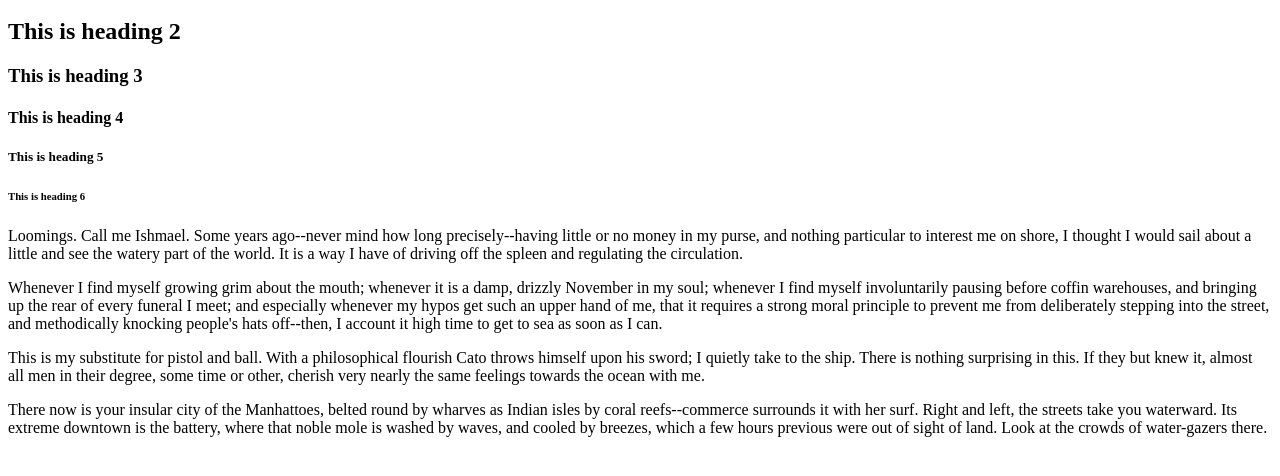
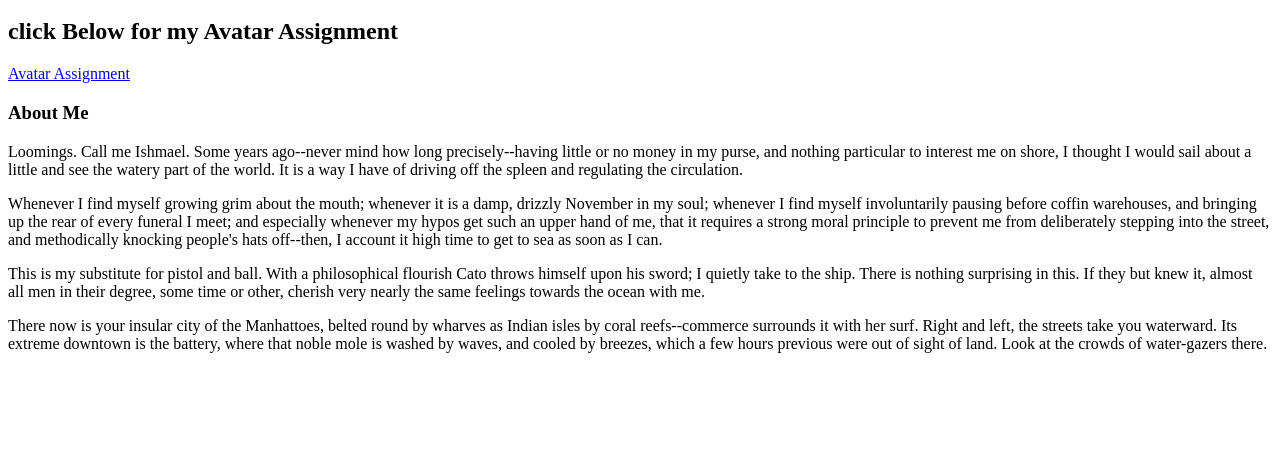
Before and after one commit to jhoffmanbcc/jhoffmanbcc.github.io, a plain HTML site: page index.html in a window 1280 px wide. Shown: the part 48-524 px from the top of the page. Drawn offline with Linux system fonts and the light colour scheme.

Commit message:
Update index.html

```diff
--- a/index.html
+++ b/index.html
@@ -10,13 +10,13 @@
 
 
 <h1>Welcome.  This is my ITW Course Work </h1><!-- most important header -->
-<h2>This is heading 2</h2>
-<h3>This is heading 3</h3>
-<h4>This is heading 4</h4>
-<h5>This is heading 5</h5>
-<h6>This is heading 6</h6><!-- least important header -->
+
+<h2>click Below for my Avatar Assignment </h2>
+<a href="https://jhoffmanbcc.github.io/yumi.html">Avatar Assignment</a>
 
 
+
+ <h3> About Me </h3>
 
 <p>
   Loomings. Call me Ishmael. Some years ago--never mind how long precisely--having little or no money in my purse, and nothing particular to interest me on shore, I thought I would sail about a little and see the watery part of the world. It is a way I
@@ -35,6 +35,8 @@
 
 </body>
 
+</html>
+
 
 
 
```
